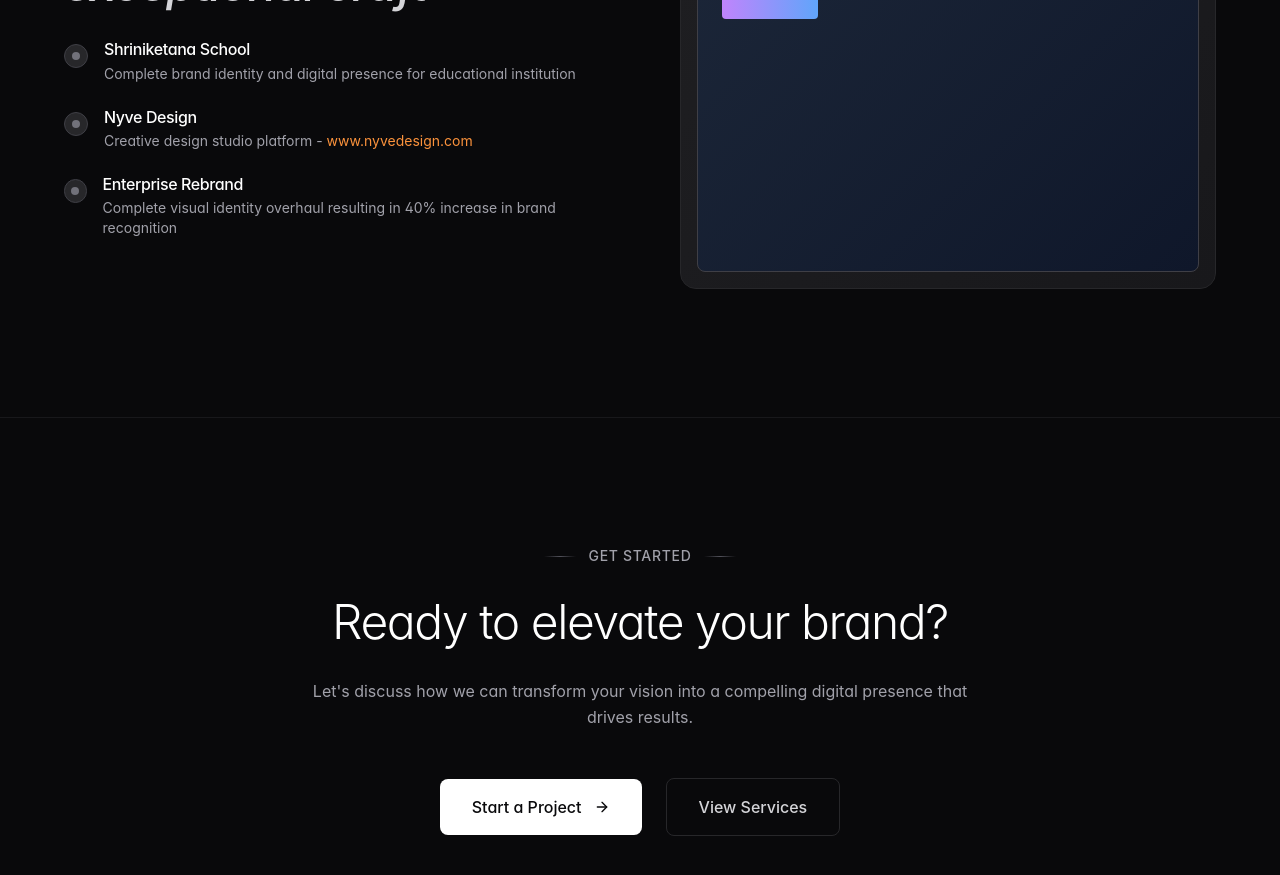
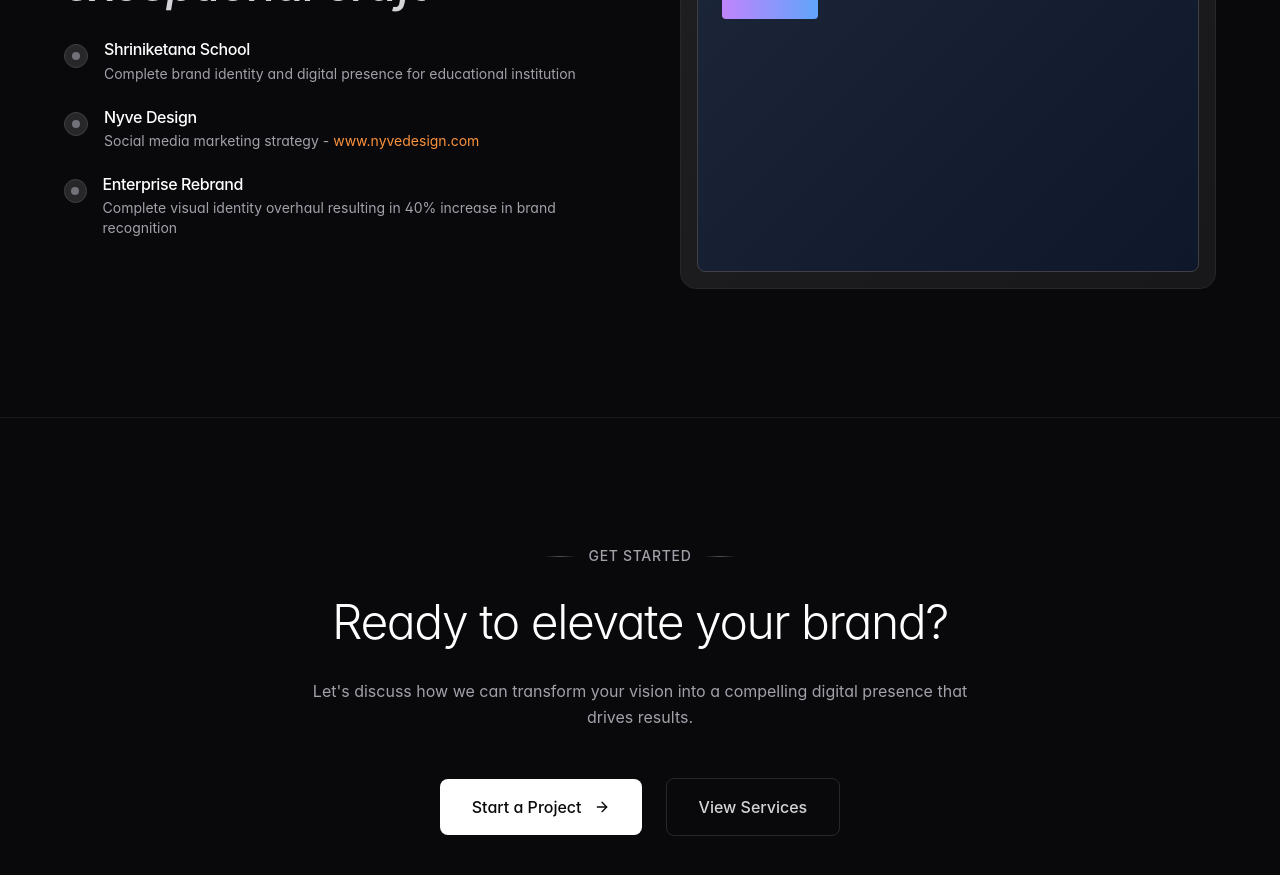
Before and after one commit to Optra-Design/optra-pulse-project, a React (Vite) app: page / in a window 1280 px wide. Shown: the part 1840-2715 px from the top of the page. Built offline with nearby package versions, Linux system fonts and the light colour scheme.

Commit message:
Fix: Update Nyve Design work description
Clarify that Nyve Design received social media marketing services.

```diff
--- a/src/pages/Index.tsx
+++ b/src/pages/Index.tsx
@@ -182,7 +182,7 @@ const Index = () => {
                   <div>
                     <h4 className="text-white font-medium mb-1">Nyve Design</h4>
                     <p className="text-zinc-400 text-sm">
-                      Creative design studio platform -
+                      Social media marketing strategy -
                       <a href="https://www.nyvedesign.com" target="_blank" rel="noopener noreferrer" className="text-orange-400 hover:text-orange-300 transition-colors ml-1">
                         www.nyvedesign.com
                       </a>
--- a/src/pages/Services.tsx
+++ b/src/pages/Services.tsx
@@ -116,12 +116,12 @@ const Services = () => {
                 <div className="glass p-6 rounded-2xl">
                   <h3 className="text-2xl font-bold text-gradient mb-3">Nyve Design</h3>
                   <p className="text-foreground/70 mb-4">
-                    Complete digital presence for a creative design agency focused on converting visitors into customers.
+                    Strategic social media marketing campaign for a creative design agency to boost brand awareness and engagement.
                   </p>
                   <div className="flex flex-wrap gap-2 mb-4">
-                    <span className="px-3 py-1 bg-purple-500/20 text-purple-400 rounded-full text-sm">Web Design</span>
-                    <span className="px-3 py-1 bg-blue-500/20 text-blue-400 rounded-full text-sm">Brand Identity</span>
-                    <span className="px-3 py-1 bg-green-500/20 text-green-400 rounded-full text-sm">UX Strategy</span>
+                    <span className="px-3 py-1 bg-purple-500/20 text-purple-400 rounded-full text-sm">Social Media</span>
+                    <span className="px-3 py-1 bg-blue-500/20 text-blue-400 rounded-full text-sm">Content Strategy</span>
+                    <span className="px-3 py-1 bg-green-500/20 text-green-400 rounded-full text-sm">Brand Promotion</span>
                   </div>
                   <a
                     href="https://www.nyvedesign.com"
@@ -129,7 +129,7 @@ const Services = () => {
                     rel="noopener noreferrer"
                     className="inline-flex items-center gap-2 text-gradient font-semibold hover:gap-3 transition-all duration-300"
                   >
-                    Visit Live Site
+                    Visit Their Site
                     <ArrowRight className="w-4 h-4" />
                   </a>
                 </div>
@@ -138,7 +138,7 @@ const Services = () => {
               <div className="relative">
                 <div className="aspect-video bg-zinc-900 border border-zinc-800 rounded-2xl overflow-hidden relative group hover:scale-105 transition-transform duration-300">
                   <img
-                    src="/lovable-uploads/07d43da9-06f8-4309-ab1f-36e3e216d5ad.png"
+                    src="/lovable-uploads/f22e14e2-2c25-450a-bb62-2e9df3e38c3b.png"
                     alt="Nyve Design Website Screenshot"
                     className="w-full h-full object-cover"
                   />
```
